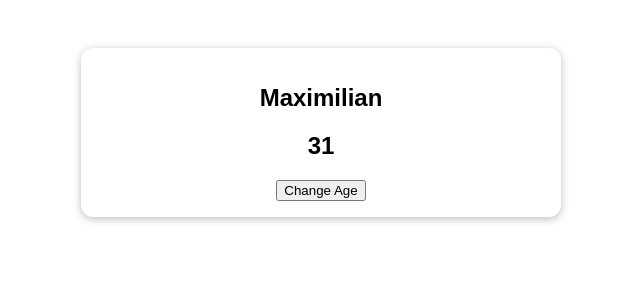
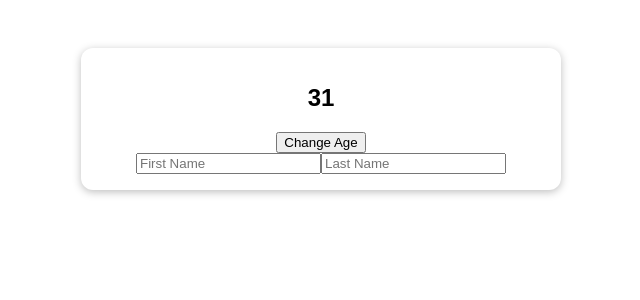
Before and after one commit to LuisRAcereto/udemy-vue-s19-composition-api, a Vue app: page / in a window 1280 px wide. Shown: the top 300 px of the page, without its empty margins (319-959 px from the left). Built offline with nearby package versions, Linux system fonts and the light colour scheme; the HTML template or start-up script is replaced by a standard one.

Commit message:
(290) Implement uName as a computed property

```diff
--- a/src/App.vue
+++ b/src/App.vue
@@ -3,25 +3,45 @@
     <h2>{{ username }}</h2>
     <h2>{{ age }}</h2>
     <button @click="setAge">Change Age</button>
+    <div>
+      <input type="text" placeholder="First Name" @input="setFirstName" />
+      <input type="text" placeholder="Last Name" @input="setLastName" />
+    </div>
   </section>
 </template>
 
 <script>
 // import { reactive } from 'vue';
-import { ref } from 'vue';
+import { ref, computed } from 'vue';
 
 export default {
   setup() {
-    const uName = ref('Maximilian');
+    // const uName = ref('Maximilian');
+    const firstName = ref('');
+    const lastName = ref('');
     const uAge = ref(31);
     // const user = reactive({
     //   name: 'Maximilian',
     //   age: 31,
     // });
 
+    // this must be imported from vue library and implements a computed property.
+    // just
+    const uName = computed(function () {
+      return firstName.value + ' ' + lastName.value;
+    });
+
     function setNewAge() {
       // user.age = 32;
       uAge.value = 32;
+    }
+
+    function setFirstName(event) {
+      firstName.value = event.target.value;
+    }
+
+    function setLastName(event) {
+      lastName.value = event.target.value;
     }
 
     return {
@@ -29,6 +49,8 @@
       username: uName,
       age: uAge,
       setAge: setNewAge,
+      setFirstName,
+      setLastName,
     };
   },
   // data() {
```
